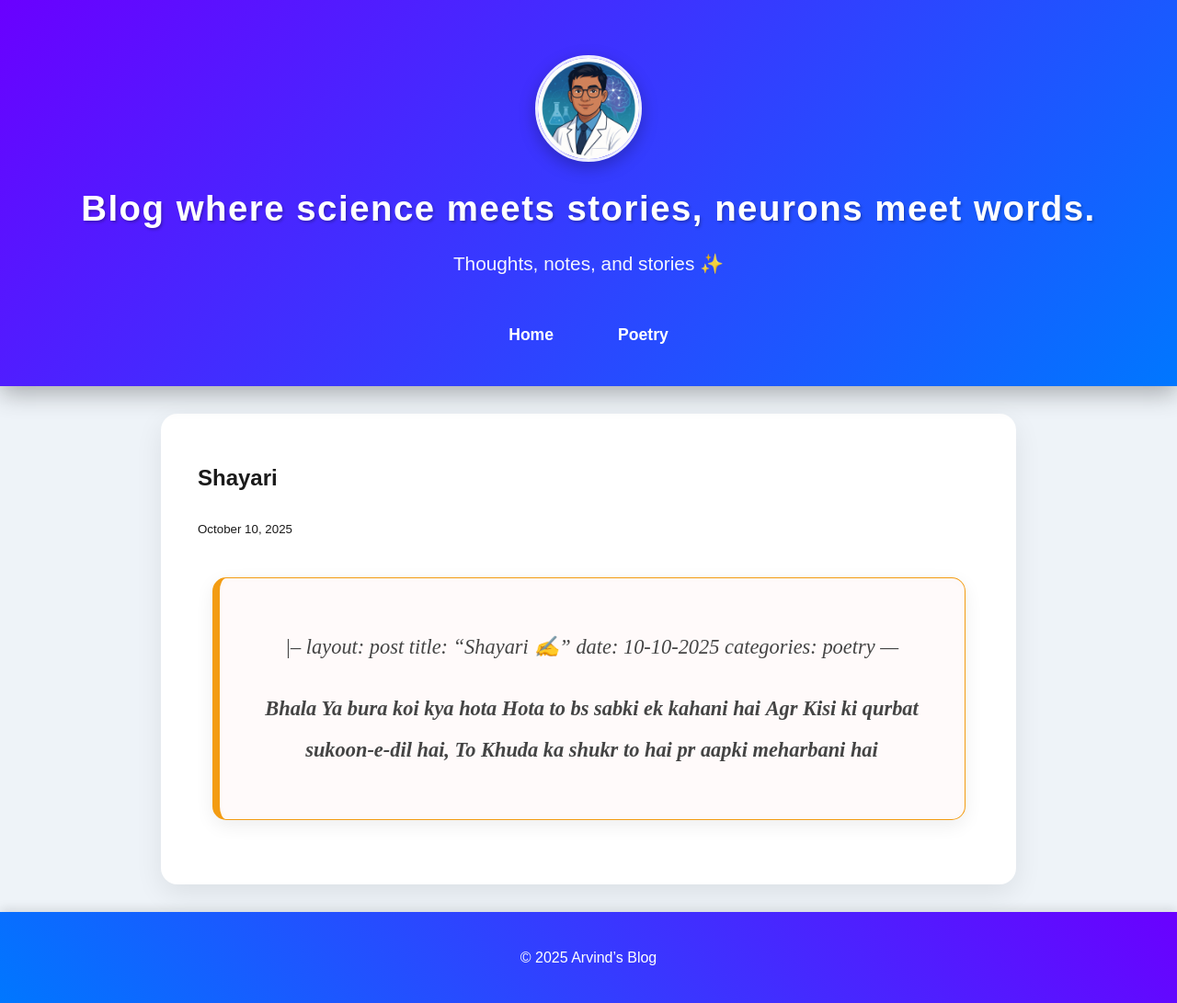
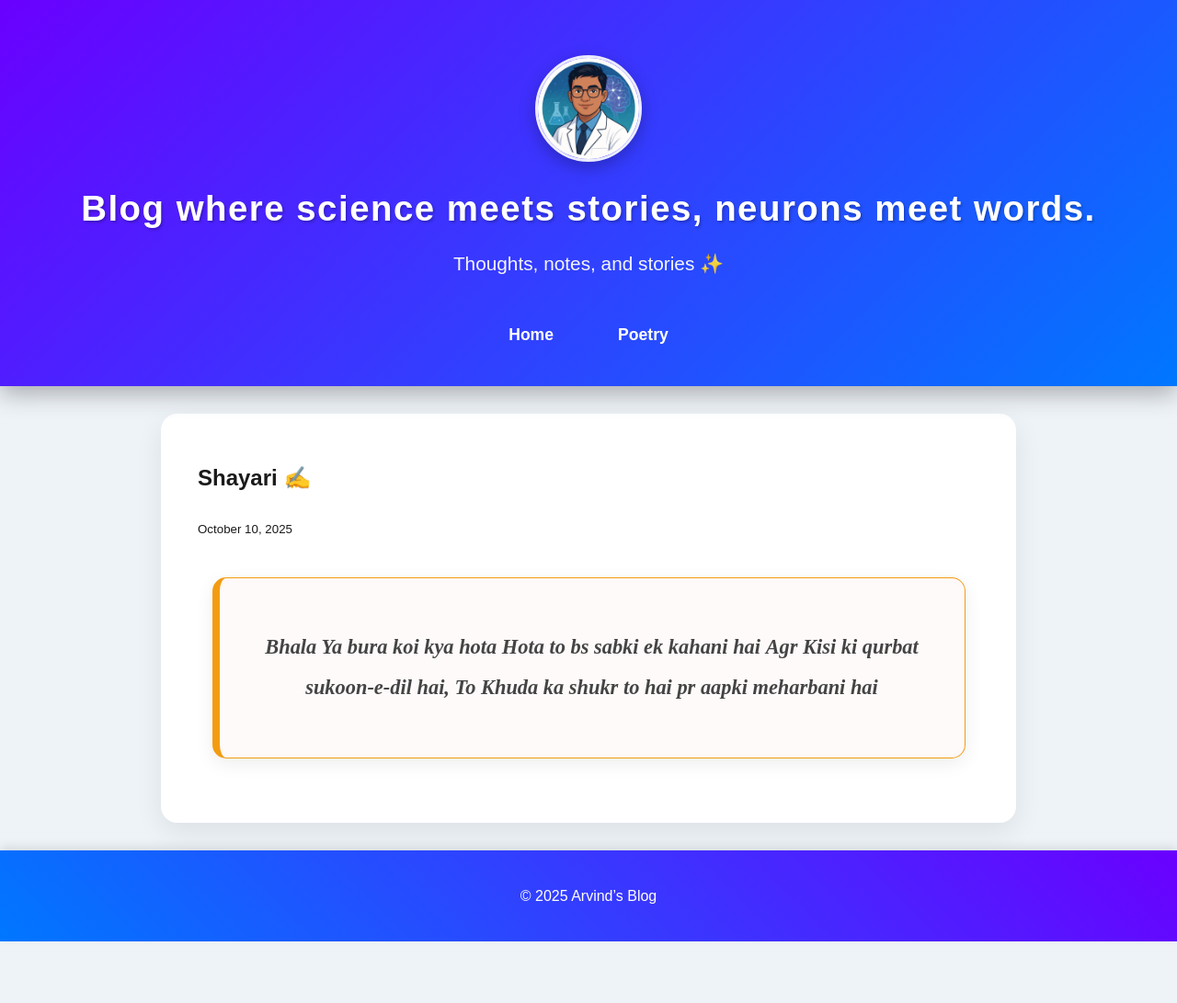
Before and after one commit to arvindomics/MyBlog, a Jekyll site: the page built from _posts/2025-10-10-shayari.md, in a window 1280 px wide. Shown: the whole page at 92% size. Built offline with Jekyll 4.4.1, drawn with Linux system fonts in a browser that asks for light colours; our own code applies the rules of GitHub Pages for plain Markdown files; after the commit the page ends 1024 px from its top, so only the background shows below that.

Commit message:
Update 2025-10-10-shayari.md

```diff
--- a/_posts/2025-10-10-shayari.md
+++ b/_posts/2025-10-10-shayari.md
@@ -1,10 +1,9 @@
-|--
+---
 layout: post
 title: "Shayari ✍️"
-date: 10-10-2025
+date: 2025-10-10
 categories: poetry
 ---
-
 **Bhala Ya bura koi kya hota**
 **Hota to bs sabki ek kahani hai**
 **Agr Kisi ki qurbat sukoon-e-dil hai,**
```
